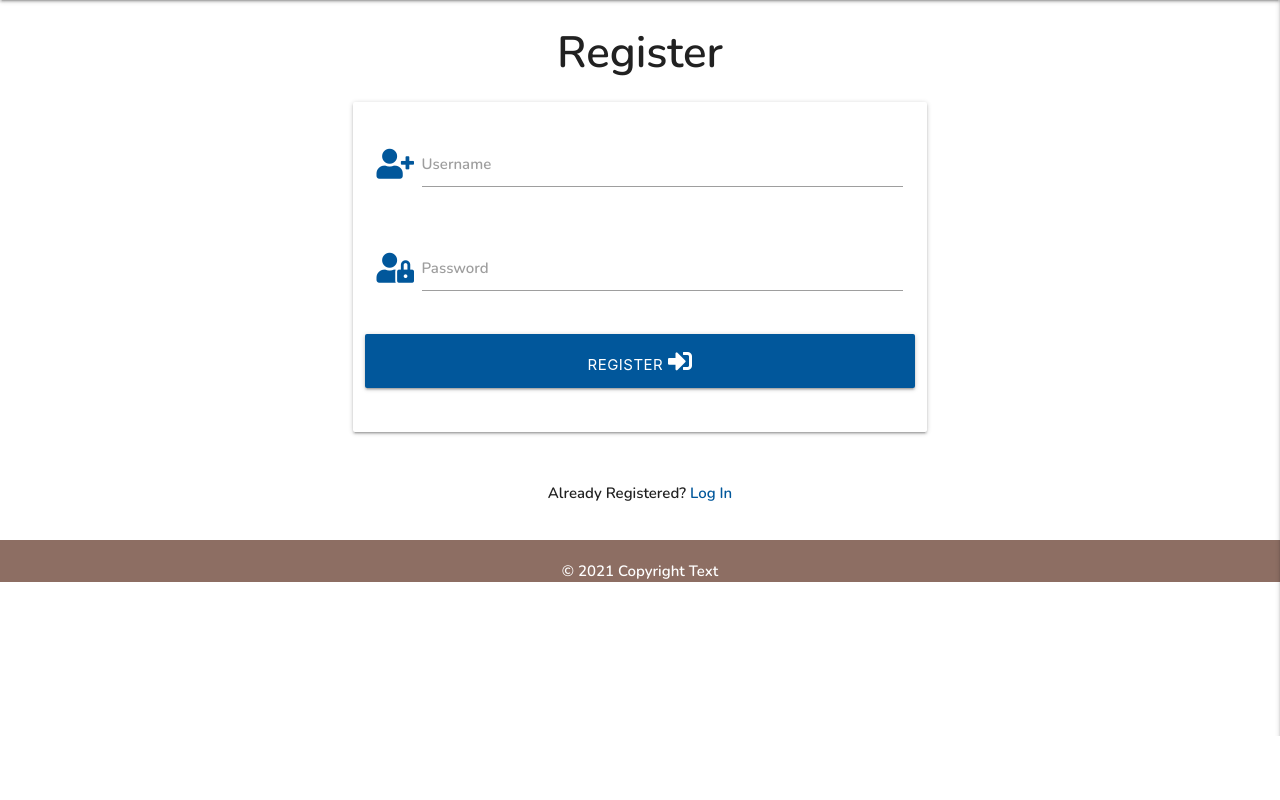
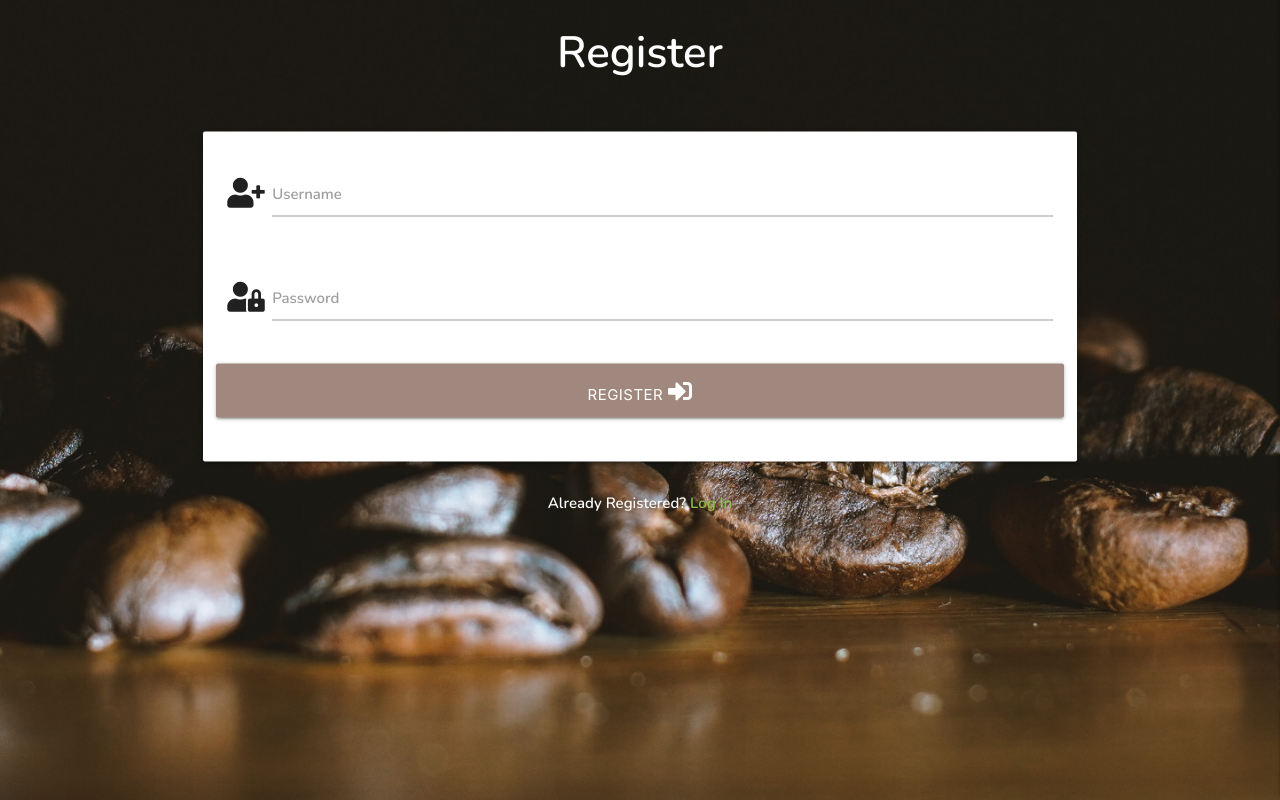
Before and after one commit to romanstr-code/milestone-project-three, a Flask app: page /register in a window 1280 px wide. Shown: the part 64-864 px from the top of the page. Before the commit the page ends 800 px from the top, so only its background shows below. Run offline with Flask 2, Linux system fonts and the light colour scheme; some libraries are stand-ins or nearby versions.

Commit message:
Update Register Page with background image. Update on Register/LogIn pages form class icons

```diff
--- a/templates/base.html
+++ b/templates/base.html
@@ -85,22 +85,16 @@
     </section>
 
        <!--templates-->
+
       <main>
+          {% block content %}
 
-          {% block content %}
-          {% endblock %}
 
+        {% endblock %}
       </main>
 
-      <footer class="page-footer brown lighten-1">
-          <div class="copyright">
-            <div class="container center-align">
-            © 2021 Copyright Text
-            </div>
-          </div>
-      </footer>
 
-
+          <!-- /templates -->
 
 
         <script src="https://code.jquery.com/jquery-3.5.1.js" integrity="sha256-QWo7LDvxbWT2tbbQ97B53yJnYU3WhH/C8ycbRAkjPDc=" crossorigin="anonymous"></script>
--- a/templates/home.html
+++ b/templates/home.html
@@ -92,7 +92,7 @@
             Want to see more? Register!
         </h2>
         <div class="center-align">
-            <a class="waves-effect waves-light btn-large z-depth-5" href="{{ url_for('Register') }}">Register</a>
+            <a class="waves-effect waves-light btn-large z-depth-5" href="{{ url_for('register') }}">Register</a>
         </div>
         <div class="parallax">
             <img src="{{ url_for('static', filename='images/home_page.jpg') }}">
--- a/templates/login.html
+++ b/templates/login.html
@@ -6,11 +6,11 @@
     <h3 class="center-align white-text">Log In</h3>
     <section>
         <div class="row">
-            <form class="col   login-form" method="POST" action="{{ url_for('login') }}">
+            <form class="col login-form" method="POST" action="{{ url_for('login') }}">
                 <div class="card-panel z-depth-4">
                     <div class="row">
                         <div class="input-field col s12">
-                            <i class="fas fa-user-cog prefix light-blue-text text-darken-4"></i>
+                            <i class="fas fa-user-cog prefix light-brown-text text-darken-4"></i>
                             <input id="username" name="username" type="text" minlength="5" maxlength="15"
                                 pattern="^[a-zA-Z0-9]{5,15}$" class="validate" required>
                             <label for="username">Username</label>
@@ -18,7 +18,7 @@
                     </div>
                     <div class="row">
                         <div class="input-field col s12">
-                            <i class="fas fa-user-lock prefix light-blue-text text-darken-4"></i>
+                            <i class="fas fa-user-lock prefix light-brown-text text-darken-4"></i>
                             <input id="password" name="password" type="password" minlength="5" maxlength="15"
                                 pattern="^[a-zA-Z0-9]{5,15}$" class="validate" required>
                             <label for="password">Password</label>
--- a/templates/register.html
+++ b/templates/register.html
@@ -1,41 +1,48 @@
 {% extends "base.html" %}
 {% block content %}
-
-<h3 class="center-align">Register</h3>
+<div class="container-register">
+    <h3 class="center-align white-text">Register</h3>
+    <section>
         <div class="container">
             <div class="row">
-    <form class="col s12 m8 offset-m2" method="POST" action="{{ url_for('register') }}">
-        <div class="card-panel">
+                <form class="col register-form" method="POST" action="{{ url_for('register') }}">
+                    <div class="card-panel ">
                         <div class="row">
                             <div class="input-field col s12">
-                    <i class="fas fa-user-plus prefix light-blue-text text-darken-4"></i>
-                    <input id="username" name="username" type="text" minlength="5" maxlength="15" pattern="^[a-zA-Z0-9]{5,15}$" class="validate" required>
+                                <i class="fas fa-user-plus prefix light-brown-text text-darken-4"></i>
+                                <input id="username" name="username" type="text" minlength="5" maxlength="15"
+                                    pattern="^[a-zA-Z0-9]{5,15}$" class="validate" required>
                                 <label for="username">Username</label>
                             </div>
                         </div>
                         <div class="row">
                             <div class="input-field col s12">
-                     <i class="fas fa-user-lock prefix light-blue-text text-darken-4"></i>
-                    <input id="password" name="password" type="password" minlength="5" maxlength="15" pattern="^[a-zA-Z0-9]{5,15}$"  class="validate" required>
+                                <i class="fas fa-user-lock prefix light-brown-text text-darken-4"></i>
+                                <input id="password" name="password" type="password" minlength="5" maxlength="15"
+                                    pattern="^[a-zA-Z0-9]{5,15}$" class="validate" required>
                                 <label for="password">Password</label>
                             </div>
                         </div>
                         <div class="row">
-                <button class="submit col s12 btn-large light-blue darken-4 text-shadow">
+                            <button class="submit col s12 btn-large brown lighten-2 text-shadow">
                                 Register <i class="fas fa-sign-in-alt"></i>
                             </button>
                         </div>
                     </div>
-    </form>
-</div>
-</div>
                     <div class="row">
                         <div class="col s12">
-        <p class="center-align">
-            Already Registered? <a href="{{ url_for('login') }}" class="light-blue-text text-darken-4">Log In</a>
+                            <p class="center-align white-text">
+                                Already Registered? <a href="{{ url_for('login') }}"
+                                    class="light-green-text darken-4">Log In</a>
                             </p>
                         </div>
                     </div>
+                </form>
+    </section>
+</div>
+
+
+
 
 
 {% endblock %}
```
Lines whose indentation alone changed are shown as unchanged.
